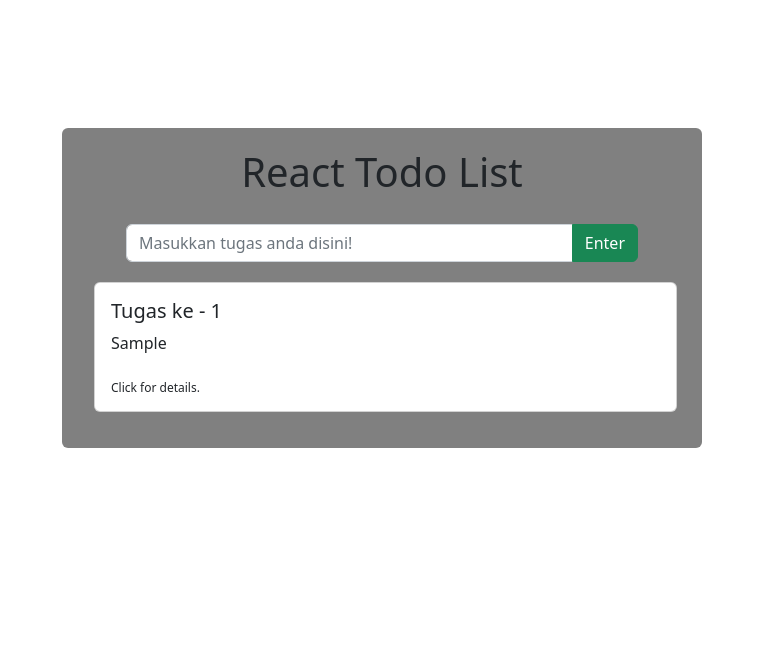
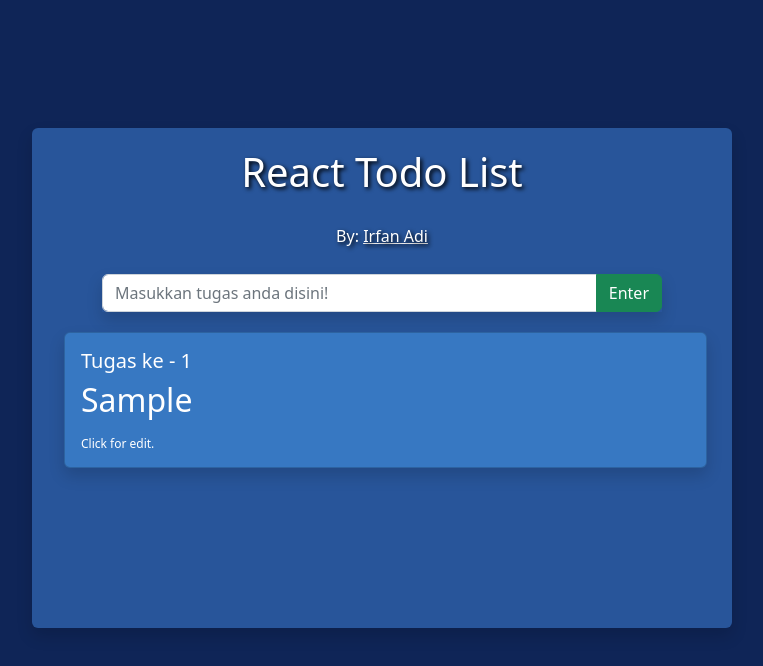
Before and after one commit to irfanadi1209/reactTodoList, a React (Create React App) app: page / in a window 1280 px wide. Both pictures are taken after typing "Sample" into the empty fields and a click on the button "Enter". Shown: the top 666 px of the page, without its empty margins (258-1021 px from the left). Built offline with nearby package versions, Linux system fonts and the light colour scheme.

Commit message:
Completed function delete and edit, perfecting style, adding credits under h1

```diff
--- a/package.json
+++ b/package.json
@@ -1,4 +1,5 @@
 {
+  "homepage": "https://irfanadi1209.github.io/reactTodoList/",
   "name": "reacttodolist",
   "version": "0.1.0",
   "private": true,
--- a/public/index.html
+++ b/public/index.html
@@ -27,7 +27,7 @@
     -->
     <title>React Todo List</title>
   </head>
-  <body>
+  <body style="background-color: #0F2557;">
     <noscript>You need to enable JavaScript to run this app.</noscript>
     <div id="root"></div>
     <!--
--- a/src/App.js
+++ b/src/App.js
@@ -5,7 +5,8 @@ class Home extends React.Component {
     super(props);
     this.state = {
         textInput: '',
-        items: []
+        items: [],
+        editInput: ''
     }
   }
 
@@ -23,23 +24,42 @@ class Home extends React.Component {
     });
   }
 
+  // Separating Edit to prevent conflicts in the state
+
+  handleChangeEdit = (event) => {
+    this.setState({
+      editInput: event.target.value
+    });
+  }
+
+  handleClick2Edit = (i) => {
+    this.setState(this.state.items.splice(i, 1, this.state.editInput));
+    this.setState({editInput: ''});
+  }
+
+  handleDelete = (i) => {
+    this.setState(this.state.items.splice(i, 1));
+  }
 
 
   render(){
-
     return (
-      <div className='rounded' style={{
-        width: '50%',
+      <div>
+        <div className='rounded shadow' style={{
+        maxWidth: '700px',
+        minWidth: '385px',
+        minHeight: '500px',
         marginLeft: 'auto',
         marginRight:'auto',
         marginTop:'10%',
         marginBottom: '50px',
-        backgroundColor:'gray',
+        backgroundColor:'#28559A',
         paddingBottom:'20px'
         }}>
-        <h1 style={{textAlign: 'center', paddingTop:'20px', paddingBottom:'20px'}}>React Todo List</h1>
+          <h1 style={{textAlign: 'center', paddingTop:'20px', paddingBottom:'20px', color:'white', textShadow:'2px 2px 4px #000000'}}>React Todo List</h1>
+          <p style={{textAlign: 'center', paddingBottom:'10px', color:'white', textShadow:'2px 2px 4px #000000'}}>By: <a rel='noreferrer' href="https://github.com/irfanadi1209" target='_blank' style={{color:'white'}}>Irfan Adi</a></p>
           <form onSubmit={this.handleSubmit}
-          className='input-group'
+            className='input-group shadow'
             style={{
               width:'80%',
               marginLeft:'auto',
@@ -69,13 +89,13 @@ class Home extends React.Component {
                   return (
                   <li style={{listStyle:'none'}} key={index}>
                         {/* Card and Trigger Modal */}
-                      <div style={{marginBottom:'10px', marginRight: '25px', cursor:'pointer'}}>
+                        <div style={{marginBottom:'10px', marginRight: '25px', cursor:'pointer'}} >
                           <div className="col">
-                          <div className="card" data-bs-toggle='modal' data-bs-target={modalTarget}>
-                            <div className="card-body">
+                            <div className="card shadow" style={{backgroundColor:'#3778C2', color:'white'}} data-bs-toggle='modal' data-bs-target={modalTarget}>
+                              <div className="card-body ">
                                 <h5 className="card-title">Tugas ke - {index+1}</h5>
-                              <p className="card-text">{item}</p>
-                              <sub>Click for details.</sub>
+                                <h2 className="card-text">{item}</h2>
+                                <sub>Click for edit.</sub>
                               </div>
                             </div>
                           </div>
@@ -85,16 +105,16 @@ class Home extends React.Component {
                           <div className="modal-dialog modal-dialog-centered">
                             <div className="modal-content">
                               <div className="modal-header">
-                              <h5 className="modal-title" id={modalLabel}>Detail Tugas ke - {index+1}</h5>
+                                <h5 className="modal-title" id={modalLabel}>Edit Tugas ke - {index+1}</h5>
                                 <button type="button" className="btn-close" data-bs-dismiss="modal" aria-label="Close"></button>
                               </div>
                               <div className="modal-body">
-                              <input type='text' value={item}/>
+                                <input type='text' placeholder={item} onChange={this.handleChangeEdit}/>
                               </div>
                               <div className="modal-footer">
                                 <button type="button" className="btn btn-secondary" data-bs-dismiss="modal">Close</button>
-                              <button type='button' className='btn btn-danger'>Delete</button>
-                              <button type="button" className="btn btn-primary">Save changes</button>
+                                <button type='button' className='btn btn-danger' onClick={()=>{this.handleDelete(index)}} data-bs-dismiss="modal">Delete</button>
+                                <button type="button" className="btn btn-warning" onClick={()=>{this.handleClick2Edit(index)}} data-bs-dismiss="modal">Save changes</button>
                               </div>
                             </div>
                           </div>
@@ -106,6 +126,7 @@ class Home extends React.Component {
             </ul>
           </div>
         </div>
+      </div>
     );
   }
 }
```
Lines whose indentation alone changed are shown as unchanged.
